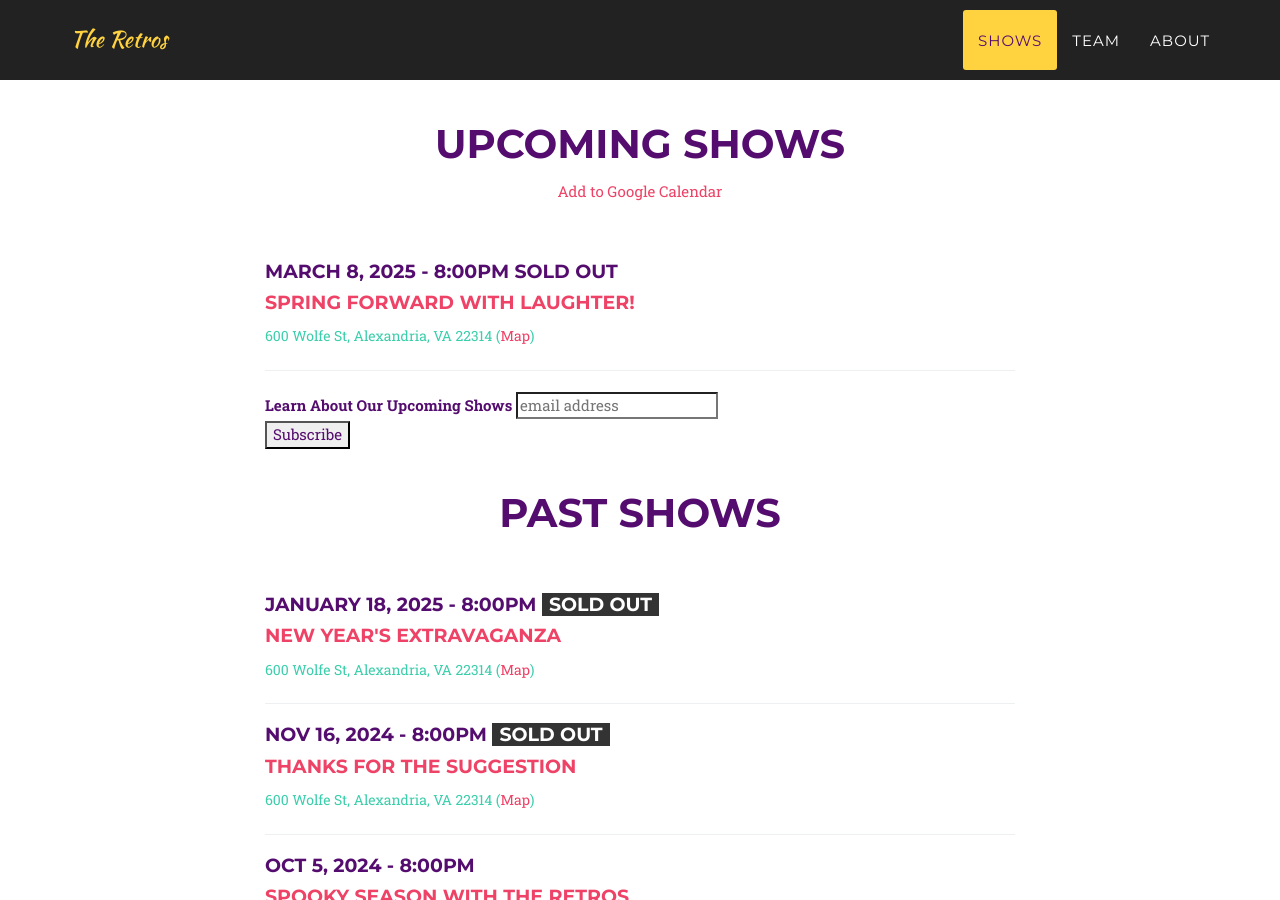
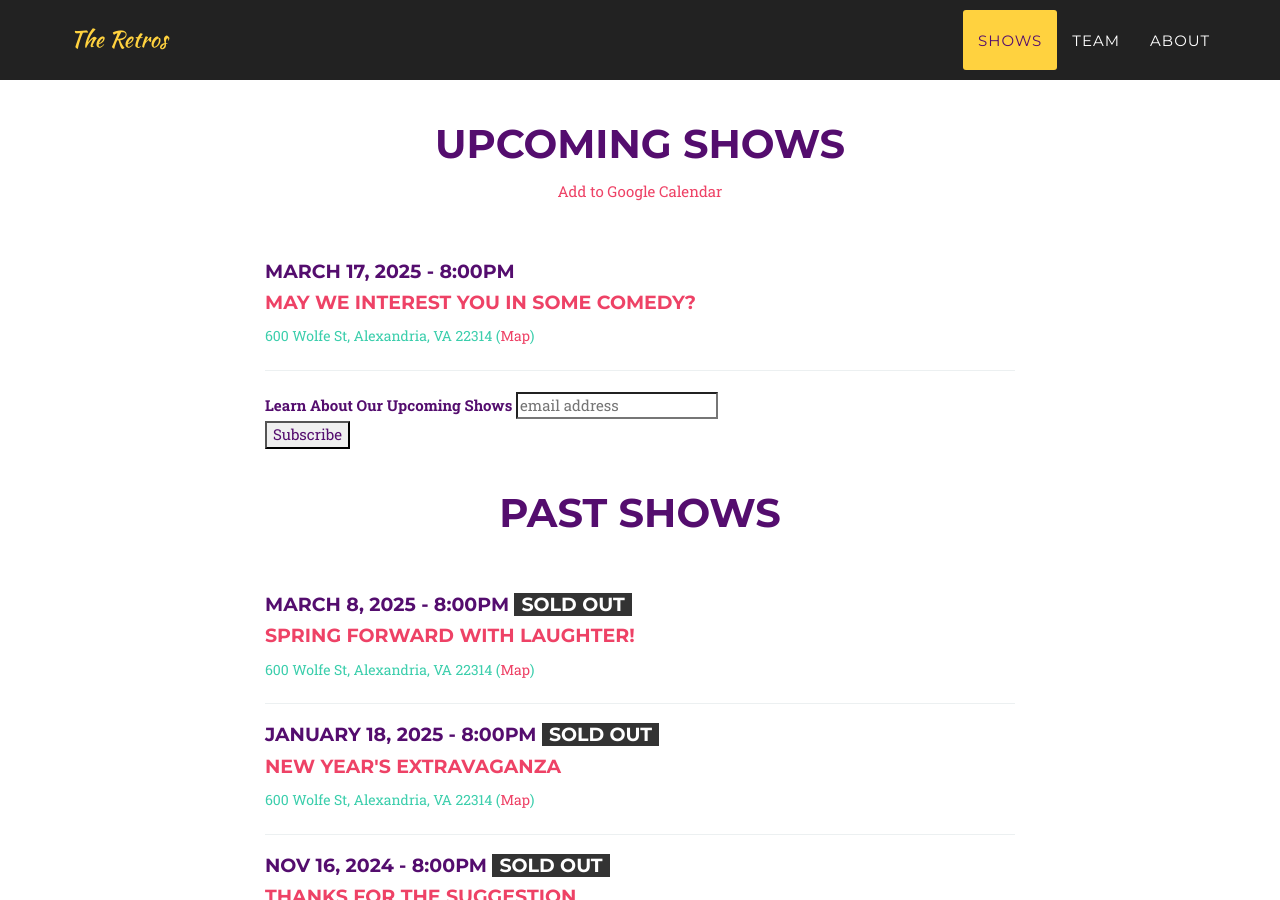
Before and after one commit to yig/RetrosImprovWeb, a Jekyll site: the page built from index.html, in a window 1280 px wide and 900 px high, scrolled down 911 px. Built offline with Jekyll 4.4.1, drawn with Linux system fonts in a browser that asks for light colours; some web fonts are replaced; comment, search, counter and statistics services are not loaded; some of the changed text lies outside the part shown.

Commit message:
added May show

```diff
--- a/_config.yml
+++ b/_config.yml
@@ -6,13 +6,17 @@ email: retrocessionist.improv@gmail.com
 description: "The Retros - Improv Comedy in Alexandria, VA"
 
 shows:
+- date: March 17, 2025
+  time: 8:00pm
+  title: "May we interest you in some comedy?"
+  location: 600 Wolfe St, Alexandria, VA 22314
+past_shows:
 - date: March 8, 2025
   time: 8:00pm
   title: "Spring forward with laughter!"
   location: 600 Wolfe St, Alexandria, VA 22314
   url: https://www.eventbrite.com/e/improv-comedy-show-with-the-retros-tickets-1252947803609?aff=website
   sold_out: True
-past_shows:
 - date: January 18, 2025
   time: 8:00pm
   title: "New Year's Extravaganza"
```
